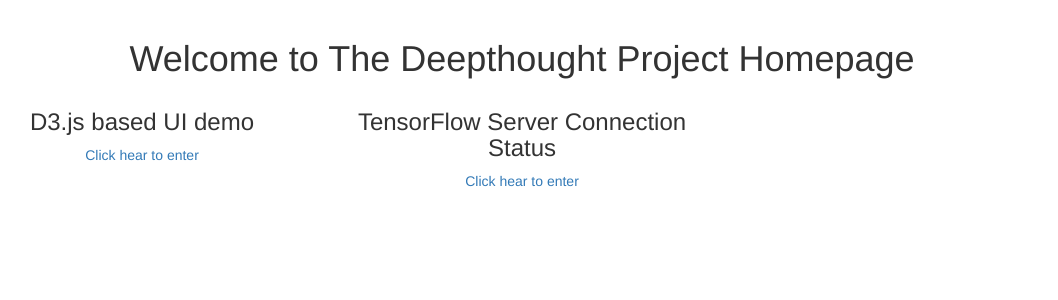
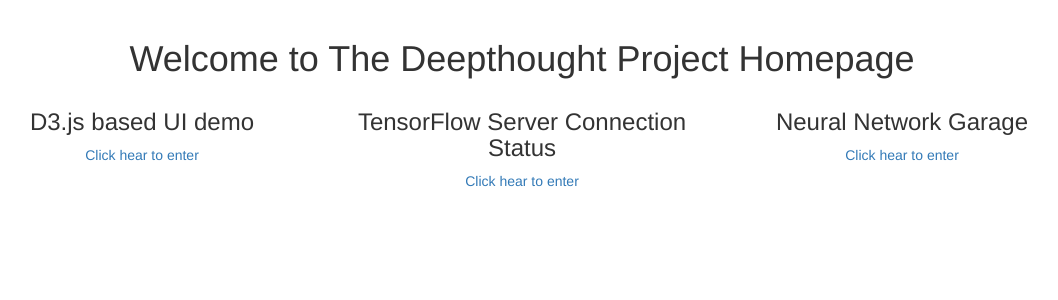
Before and after one commit to DeepThoughtTeam/core-code-base, a Django app: page / in a window 1280 px wide. Shown: the part 51-351 px from the top of the page, without its empty margins (118-1176 px from the left). Run offline with Django 3.2, Linux system fonts and the light colour scheme; some libraries are stand-ins or nearby versions.

Commit message:
modify the main page

```diff
--- a/webserver/dashboard/templates/dashboard/welcome.html
+++ b/webserver/dashboard/templates/dashboard/welcome.html
@@ -83,6 +83,11 @@
         <a href="dashboard/app-server/">Click hear to enter</a>
       </div>
 
+      <div class="col-sm-4">
+        <h3>Neural Network Garage</h3>
+        <a href="dashboard/nngarage/">Click hear to enter</a>
+      </div>
+
 
       <!-- <p class="lead">Complete with pre-defined file paths that you won't have to change!</p> -->
 
```
Lines whose indentation alone changed are shown as unchanged.
